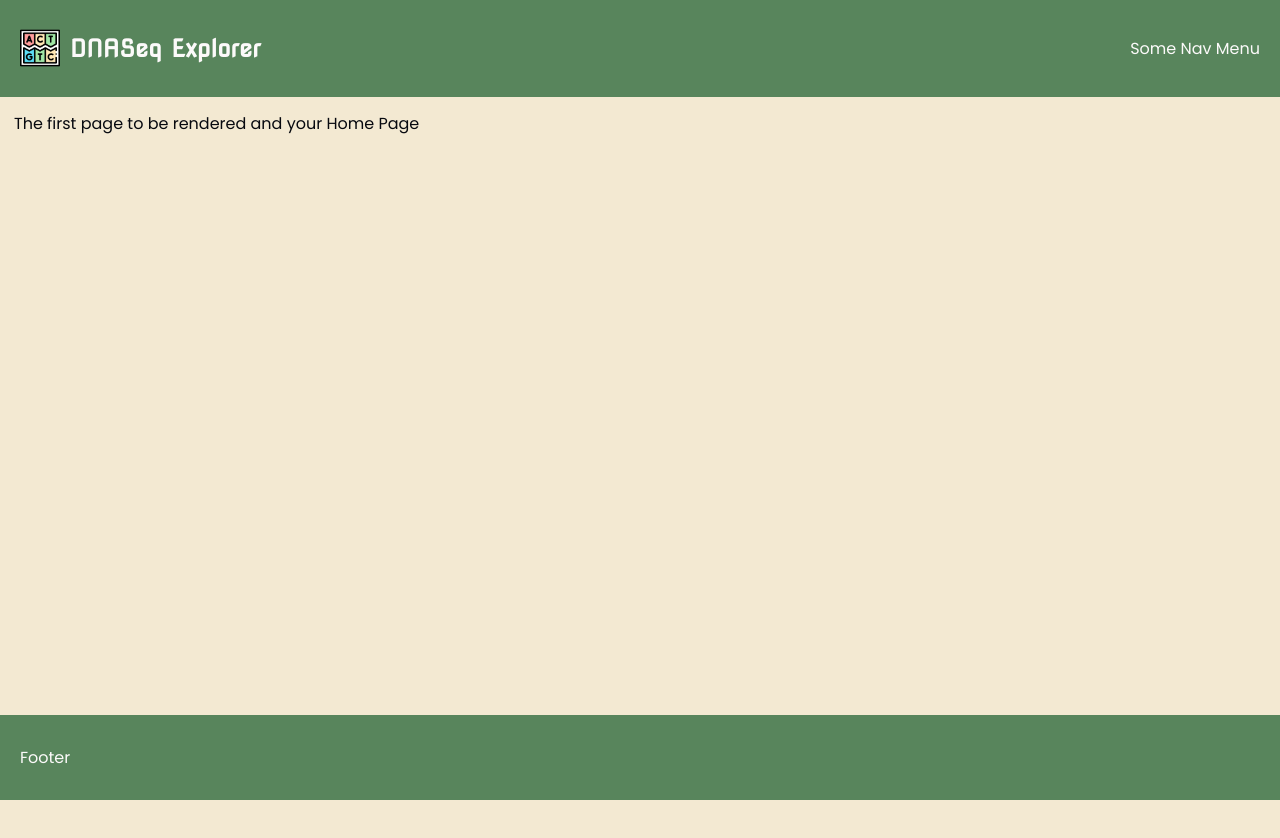
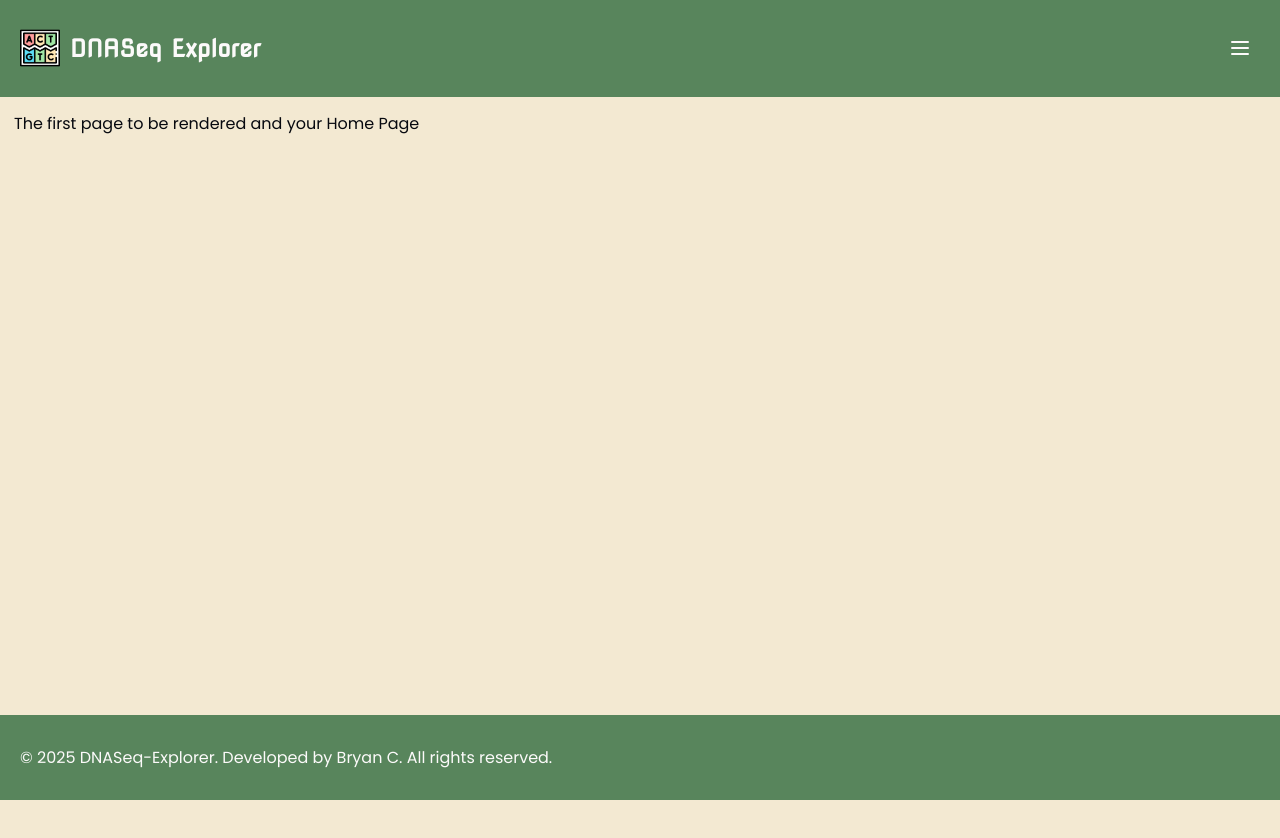
Before and after one commit to bryancastillo10/dna-seq-explorer, a React (Vite) app in the folder client/: page / in a window 1280 px wide. Shown: the top 838 px of the page. Built offline with nearby package versions, Linux system fonts and the light colour scheme.

Commit message:
🌐 added yarn & global styled components

```diff
--- a/client/package.json
+++ b/client/package.json
@@ -11,6 +11,7 @@
   },
   "dependencies": {
     "@tanstack/react-router": "^1.109.2",
+    "lucide-react": "^0.475.0",
     "react": "^19.0.0",
     "react-dom": "^19.0.0",
     "styled-components": "^6.1.15"
@@ -22,7 +23,7 @@
     "@types/react": "^19.0.8",
     "@types/react-dom": "^19.0.3",
     "@vitejs/plugin-react": "^1.3.2",
-    "eslint": "^9.19.0",
+    "eslint": "^9.21.0",
     "eslint-plugin-react-hooks": "^5.0.0",
     "eslint-plugin-react-refresh": "^0.4.18",
     "globals": "^15.14.0",
--- a/client/src/components/navigations/Footer.tsx
+++ b/client/src/components/navigations/Footer.tsx
@@ -1,20 +1,11 @@
-import styled from "styled-components";
+import { Nav } from "@/style/globalStyles";
 
 const Footer = () => {
   return (
-    <FooterContainer>
-      <p>Footer</p>
-    </FooterContainer>
+    <Nav stickyPosition="bottom">
+      <p>&copy; {new Date().getFullYear()} DNASeq-Explorer. Developed by Bryan C. All rights reserved.</p>
+    </Nav>
   )
 }
 
 export default Footer;
-
-
-const FooterContainer = styled.footer`
-  position: sticky;
-  bottom: 0;
-  padding: 14px 20px;
-  background-color: ${(props) => props.theme.color.accent};
-  color: ${(props) => props.theme.color.light};
-`
--- a/client/src/components/navigations/Navbar.styled.ts
+++ /dev/null
@@ -1,35 +0,0 @@
-import styled from "styled-components"
-
-export const Nav = styled.nav`
-  position: sticky;
-  top: 0;
-  padding: 14px 20px;
-  background-color: ${(props) => props.theme.color.accent};
-  color: ${(props) => props.theme.color.light};
-`
-
-export const NavContainer = styled.div`
-  display: flex;
-  justify-content: space-between;
-  align-items: center;
-`
-
-export const NavbarLogo = styled.div`
-  display: flex;
-  align-items: center;
-  gap: 10px;
-`
-
-export const NavMenu = styled.div`
-
-`
-
-export const LogoImage = styled.img`
-  width:40px;
-  height:40px;
-`
-
-export const Title = styled.h1`
-  font-family: ${(props) => props.theme.fontFamily.secondary.join(', ')};
-  font-weight: ${(props) => props.theme.fontWeight.semibold};
-`;
--- a/client/src/components/navigations/Navbar.tsx
+++ b/client/src/components/navigations/Navbar.tsx
@@ -1,28 +1,51 @@
 import AppLogo from "@/assets/images/base-dna.png";
+import { Menu } from "lucide-react";
+import { Title, Nav, NavLayout } from "@/style/globalStyles";
+import styled from "styled-components";
 
-import {
-  Nav,
-  NavContainer,
-  NavbarLogo,
-  LogoImage,
-  Title,
-  NavMenu
-} from "./Navbar.styled";
 
 const Navbar = () => {
   return (
-    <Nav>
-      <NavContainer>
+    <Nav stickyPosition="top">
+      <NavLayout>
         <NavbarLogo>
           <LogoImage src={AppLogo} alt="logo" />
           <Title>DNASeq Explorer</Title>
         </NavbarLogo>
         <NavMenu>
-            Some Nav Menu
+          <StyledMenu size={24}/>
         </NavMenu>
-      </NavContainer>
+      </NavLayout>
     </Nav>
   )
 }
 
 export default Navbar;
+
+const NavbarLogo = styled.div`
+  display: flex;
+  align-items: center;
+  gap: 10px;
+`
+
+const NavMenu = styled.div`
+  display: flex;
+  gap: 12;
+  align-items:center;
+  margin-right:8px;
+  cursor:pointer;
+`
+
+const StyledMenu = styled(Menu)`
+  transition: color 0.5s ease-in-out, transform 0.5s;
+
+  &:hover {
+    color: ${(props) => props.theme.color.canvas};
+    transform: scale(1.1);
+  }
+`
+
+const LogoImage = styled.img`
+  width:40px;
+  height:40px;
+`
--- a/client/src/style/globalStyles.ts
+++ b/client/src/style/globalStyles.ts
@@ -1,4 +1,4 @@
-import { createGlobalStyle } from "styled-components";
+import { createGlobalStyle, styled } from "styled-components";
 
 export const GlobalStyles = createGlobalStyle`
     body{
@@ -9,3 +9,29 @@ export const GlobalStyles = createGlobalStyle`
         color: ${(props) => props.theme.color.dark};
     }
 `
+
+//  Navigation
+
+interface NavProps {
+    stickyPosition: "top" | "bottom";
+}
+
+export const Nav = styled.nav<NavProps>`
+  position: sticky;
+  ${(props) => props.stickyPosition === "bottom" ? "bottom :0;": "top: 0;"}
+  padding: 14px 20px;
+  background-color: ${(props) => props.theme.color.accent};
+  color: ${(props) => props.theme.color.light};
+`
+export const NavLayout = styled.div`
+  display: flex;
+  justify-content: space-between;
+  align-items: center;
+`
+
+// Typography
+
+export const Title = styled.h1`
+  font-family: ${(props) => props.theme.fontFamily.secondary.join(', ')};
+  font-weight: ${(props) => props.theme.fontWeight.semibold};
+`;
```
Also changed, not shown: 2 other files (tests, documents, lock files or other folders).
